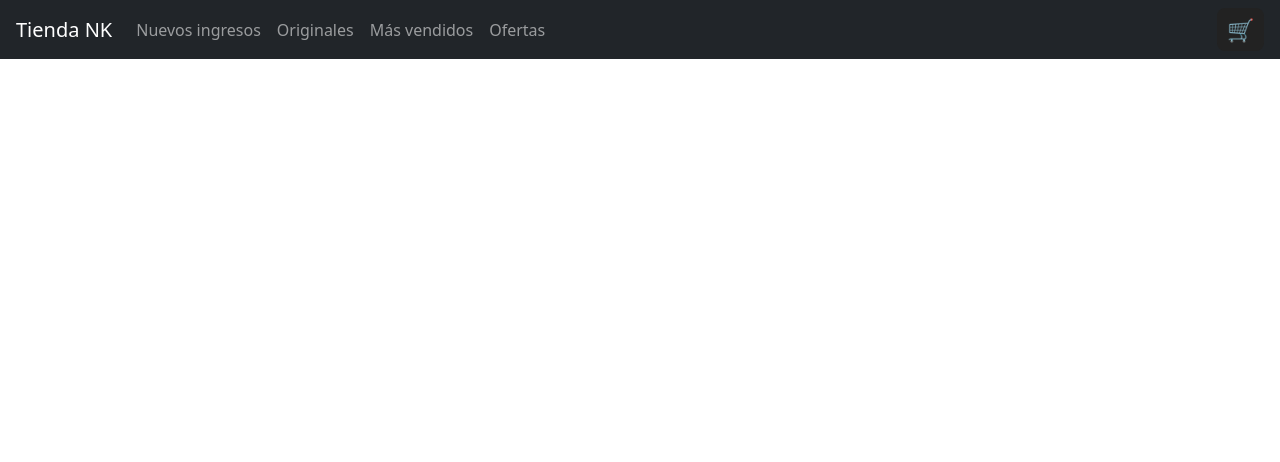
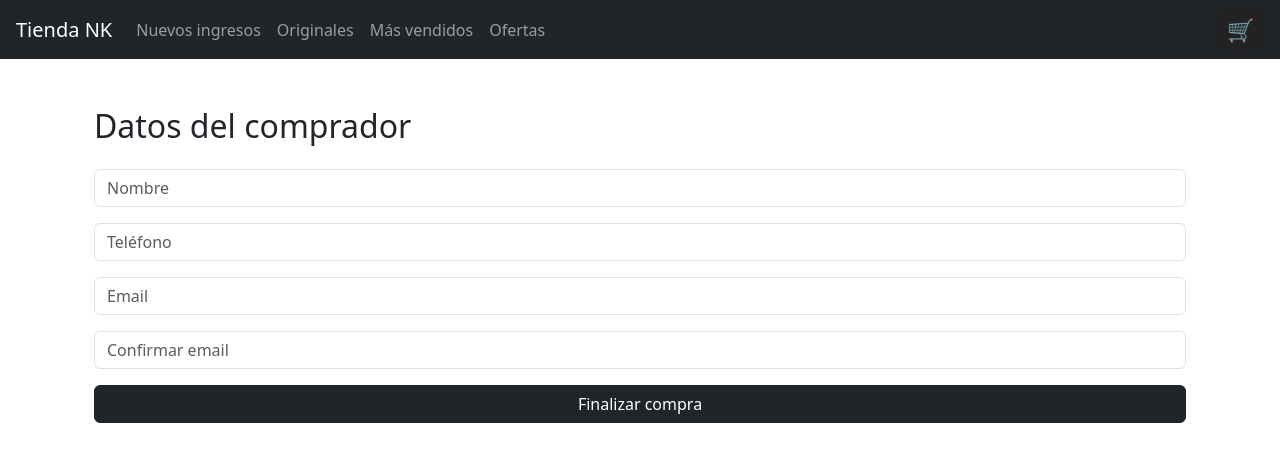
Before and after one commit to tiara-c-ricau/proyecto-React, a React (Vite) app: page /checkout in a window 1280 px wide. Shown: the top 462 px of the page. Built offline with nearby package versions, Linux system fonts and the light colour scheme.

Commit message:
correccion final

```diff
--- a/src/App.jsx
+++ b/src/App.jsx
@@ -1,3 +1,4 @@
+import React from 'react';
 import { Route, Routes, Navigate } from 'react-router-dom';
 import ItemListContainer from './components/ItemListContainer';
 import Navbar from './components/Navbar';
--- a/src/components/Checkout.jsx
+++ b/src/components/Checkout.jsx
@@ -1,4 +1,82 @@
-import { useState, useContext } from "react";
+// src/components/Checkout.jsx
+import React, { useState, useContext } from "react";
+import { CartContext } from "../context/CartContext";
+import { addDoc, collection, getFirestore } from "firebase/firestore";
+import { useNavigate } from "react-router-dom";
+
+function Checkout() {
+  const { cart, getTotalPrice, clearCart } = useContext(CartContext);
+  const navigate = useNavigate();
+
+  const [buyer, setBuyer] = useState({ name: "", phone: "", email: "", emailConfirm: "" });
+  const [error, setError] = useState("");
+
+  const handleChange = (e) => {
+    setBuyer({ ...buyer, [e.target.name]: e.target.value });
+    setError("");
+  };
+
+  const generateOrder = async (e) => {
+    e.preventDefault();
+
+    if (cart.length === 0) {
+      setError("El carrito está vacío. Agregá productos antes de finalizar.");
+      return;
+    }
+
+    if (buyer.name.trim().length < 3) {
+      setError("El nombre debe tener al menos 3 caracteres.");
+      return;
+    }
+
+    if (!/^\d+$/.test(buyer.phone)) {
+      setError("El teléfono debe contener solo números.");
+      return;
+    }
+
+    if (!/^[^\s@]+@[^\s@]+\.[^\s@]+$/.test(buyer.email)) {
+      setError("El email no tiene formato válido.");
+      return;
+    }
+
+    if (buyer.email !== buyer.emailConfirm) {
+      setError("Los correos no coinciden.");
+      return;
+    }
+
+    try {
+      const db = getFirestore();
+      const ordersCollection = collection(db, "orders");
+      const order = { buyer, items: cart, total: getTotalPrice(), date: new Date() };
+      const docRef = await addDoc(ordersCollection, order);
+
+      clearCart();
+      navigate(`/gracias/${docRef.id}`);
+    } catch (err) {
+      console.error("Error generando orden:", err);
+      setError("Ocurrió un error generando la orden. Intentá de nuevo.");
+    }
+  };
+
+  return (
+    <div className="container mt-5">
+      <h2>Datos del comprador</h2>
+
+      {error && <div className="alert alert-danger">{error}</div>}
+
+      <form onSubmit={generateOrder} className="d-flex flex-column gap-3 mt-4">
+        <input className="form-control" type="text" name="name" placeholder="Nombre" onChange={handleChange} required />
+        <input className="form-control" type="text" name="phone" placeholder="Teléfono" onChange={handleChange} required />
+        <input className="form-control" type="email" name="email" placeholder="Email" onChange={handleChange} required />
+        <input className="form-control" type="email" name="emailConfirm" placeholder="Confirmar email" onChange={handleChange} required />
+        <button className="btn btn-dark" type="submit">Finalizar compra</button>
+      </form>
+    </div>
+  );
+}
+
+export default Checkout;
+/* import { useState, useContext } from "react";
 import { CartContext } from "../context/CartContext";
 import { addDoc, collection, getFirestore } from "firebase/firestore";
 import { useNavigate } from "react-router-dom";
@@ -45,4 +123,4 @@ function Checkout() {
   );
 }
 
-export default Checkout;
+export default Checkout; */
--- a/src/components/ItemCount.jsx
+++ b/src/components/ItemCount.jsx
@@ -24,7 +24,7 @@ return (
 <span>{cantidad}</span>
 <button className="btn btn-outline-secondary" onClick={sumar}>+</button>
 </div>
-<button className="btn btn-primary mt-2" onClick={confirmar}>Agregar</button>
+<button className="btn btn-primary mt-2" onClick={() => onAdd(qty)} disabled={stock === 0}>Agregar</button>
 </div>
 );
 };
--- a/src/components/ItemDetail.jsx
+++ b/src/components/ItemDetail.jsx
@@ -1,23 +1,36 @@
-import React from 'react';
-import ItemCount from './ItemCount';
+import React, { useState } from "react";
+import ItemCount from "./ItemCount";
+import { CartContext } from "../context/CartContext";
+
+const ItemDetail = ({ detalle, onAddToCart }) => {
+  const [addedQty, setAddedQty] = useState(0);
 
 
-const ItemDetail = ({ detalle, onAddToCart }) => {
+  const handleAdd = (qty) => {
+    onAddToCart(detalle, qty);
+    setAddedQty(qty);
+  };
+
   return (
-<div className="card p-3">
-<div style={{display:'flex', gap:'2rem'}}>
-<img src={detalle.img} alt={detalle.name} style={{width:'300px'}} />
-<div>
+    <div className="card p-4" style={{ borderRadius: 8 }}>
+      <div style={{ display: "flex", gap: "2rem", alignItems: "center" }}>
+        <img src={detalle.img || "/default.jpg"} alt={detalle.name} style={{ width: 300, borderRadius: 8 }} />
+
+        <div style={{ flex: 1 }}>
           <h2>{detalle.name}</h2>
-<p>{detalle.description}</p>
+          <p style={{ color: "#555" }}>{detalle.description}</p>
           <p>Stock: {detalle.stock}</p>
-<p>Precio: ${detalle.price}</p>
-<ItemCount stock={detalle.stock} onAdd={(qty)=> onAddToCart(detalle, qty)} />
+          <p style={{ fontWeight: 700 }}>Precio: ${detalle.price?.toLocaleString()}</p>
+
+          {!addedQty ? (
+            <ItemCount stock={detalle.stock} initial={1} onAdd={handleAdd} />
+          ) : (
+            <p className="mt-3">Agregaste {addedQty} al carrito.</p>
+          )}
         </div>
       </div>
     </div>
   );
 };
 
-
 export default ItemDetail;
--- a/src/components/ItemDetailContainer.jsx
+++ b/src/components/ItemDetailContainer.jsx
@@ -1,4 +1,33 @@
-import React, { useEffect, useState, useContext } from "react";
+import { useState, useEffect } from "react";
+import { useParams } from "react-router-dom";
+import { getProductById } from "../service/firebase";
+import ItemDetail from "./ItemDetail";
+
+function ItemDetailContainer() {
+  const [item, setItem] = useState(null);
+  const [loading, setLoading] = useState(true);
+  const { id } = useParams();
+
+  useEffect(() => {
+    setLoading(true);
+
+    getProductById(id)
+      .then((data) => {
+        setItem(data);
+      })
+      .finally(() => setLoading(false));
+  }, [id]);
+
+  if (loading) return <p>Cargando...</p>;
+
+  if (!item) return <p>Producto no encontrado</p>;
+
+  return <ItemDetail detalle={item} />;
+}
+
+export default ItemDetailContainer;
+
+/* import React, { useEffect, useState, useContext } from "react";
 import { useParams } from "react-router-dom";
 import { getProductById } from "../service/firebase";
 import { getOneProduct } from '../mock/AsyncServices';
@@ -13,19 +42,12 @@ const ItemDetailContainer = () => {
   const [loading, setLoading] = useState(true);
 
   useEffect(() => {
-  setLoading(true);
-  getProductById(id)
-    .then(res => setDetalle(res))
-    .catch(err => console.error(err))
-    .finally(() => setLoading(false));
-}, [id]);
- /* useEffect(() => {
     setLoading(true);
     getOneProduct(id)
       .then(res => setDetalle(res))
       .catch(err => console.error(err))
       .finally(() => setLoading(false));
-  }, [id]); */
+  }, [id]);
 
   if (loading) return <LoaderComponent />;
   if (!detalle) return <p>Producto no encontrado</p>;
@@ -33,4 +55,4 @@ const ItemDetailContainer = () => {
   return <ItemDetail detalle={detalle} onAddToCart={(p, qty) => addItem(p, qty)} />;
 };
 
-export default ItemDetailContainer;
+export default ItemDetailContainer */;
--- a/src/components/ItemListContainer.jsx
+++ b/src/components/ItemListContainer.jsx
@@ -1,6 +1,7 @@
 import React, { useState, useEffect } from "react";
 import { useParams } from "react-router-dom";
 import { getProductos } from "../mock/AsyncServices";
+import { getItems } from "../service/firebase"
 import ItemList from "./ItemList";
 import LoaderComponent from "./LoaderComponent";
 
--- a/src/context/CartContext.jsx
+++ b/src/context/CartContext.jsx
@@ -7,7 +7,8 @@ export const CartProvider = ({ children }) => {
 
   // Función oficial para agregar items al carrito
   const addItem = (item, quantity) => {
-    const existing = cart.find((p) => p.id === item.id);
+        if (!item || quantity <= 0) return;
+ const existing = cart.find((p) => p.id === item.id);
     if (existing) {
       setCart(
         cart.map((p) =>
```
Lines whose indentation alone changed are shown as unchanged.
